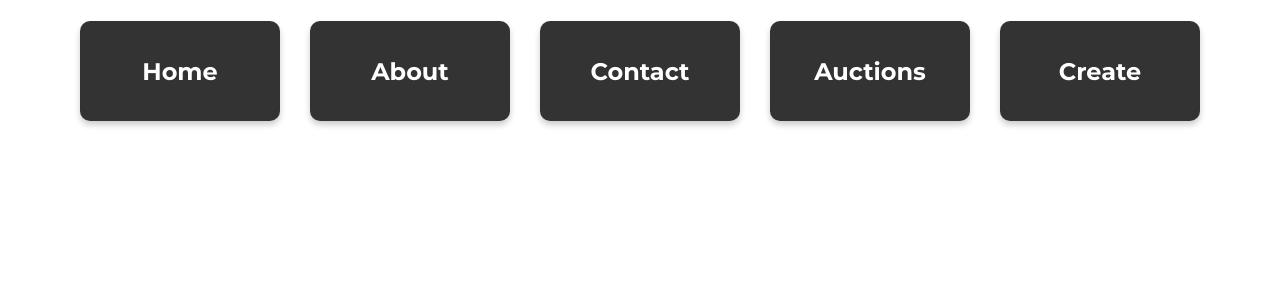
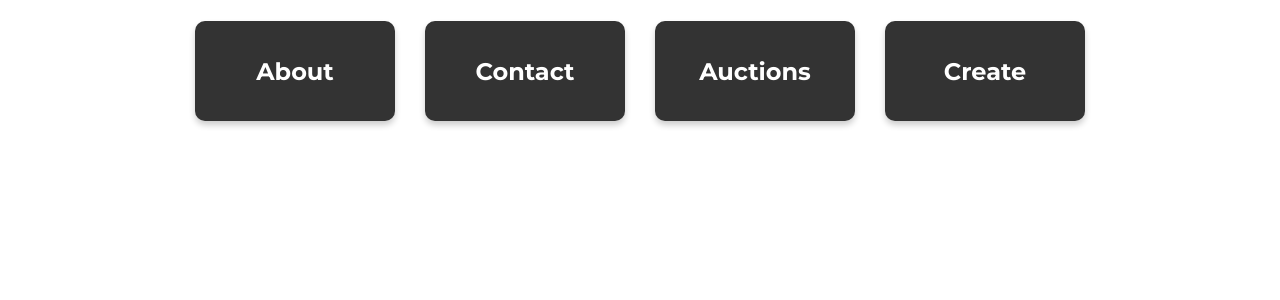
Before and after one commit to TheBighi/Auction, a Flask app: page / in a window 1280 px wide. Shown: the part 79-379 px from the top of the page. Run offline with Flask 3, Linux system fonts and the light colour scheme.

Commit message:
Update index.html

```diff
--- a/Auction-main/Templates/index.html
+++ b/Auction-main/Templates/index.html
@@ -24,7 +24,6 @@
 
     <!-- Main links section, separate from the navbar -->
     <div class="main-page-links">
-        <a href="/home" class="menu-box">Home</a>
         <a href="/about" class="menu-box">About</a>
         <a href="/contact" class="menu-box">Contact</a>
         <a href="/auctions" class="menu-box">Auctions</a>
```
